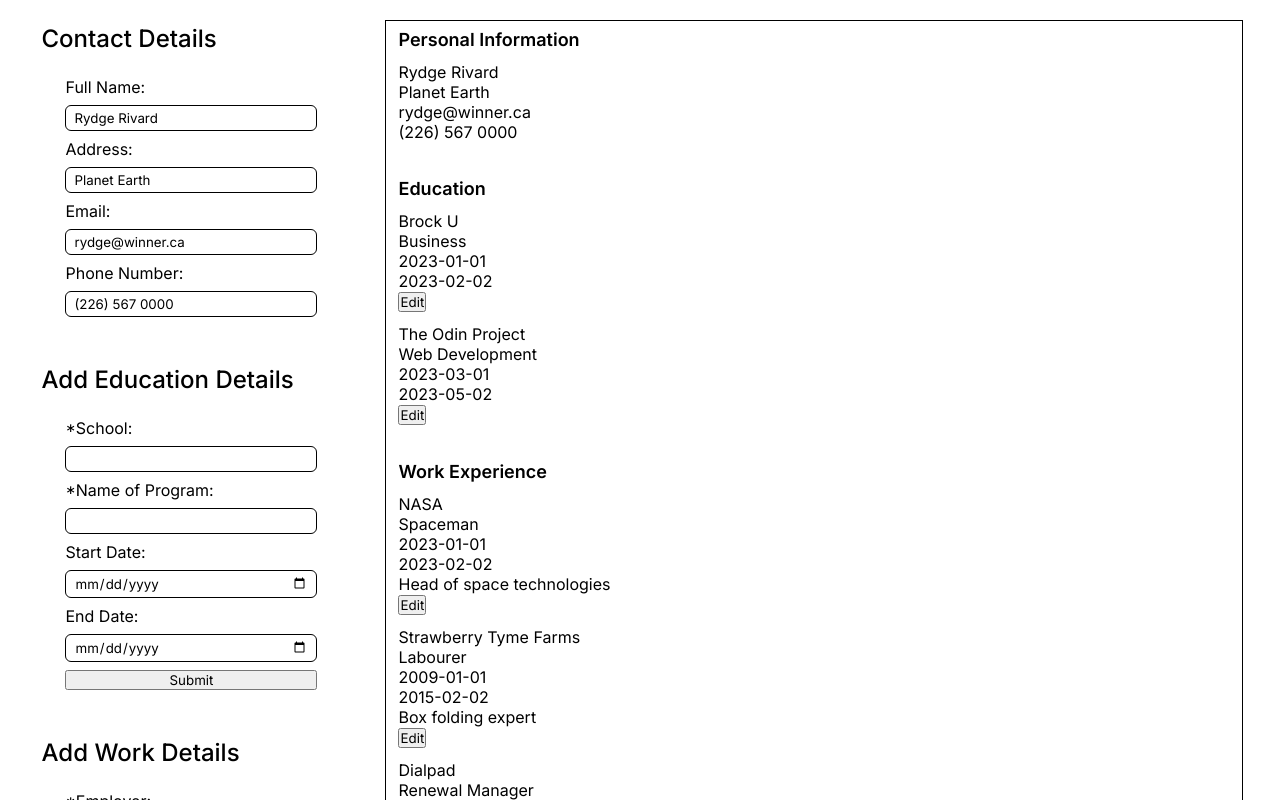
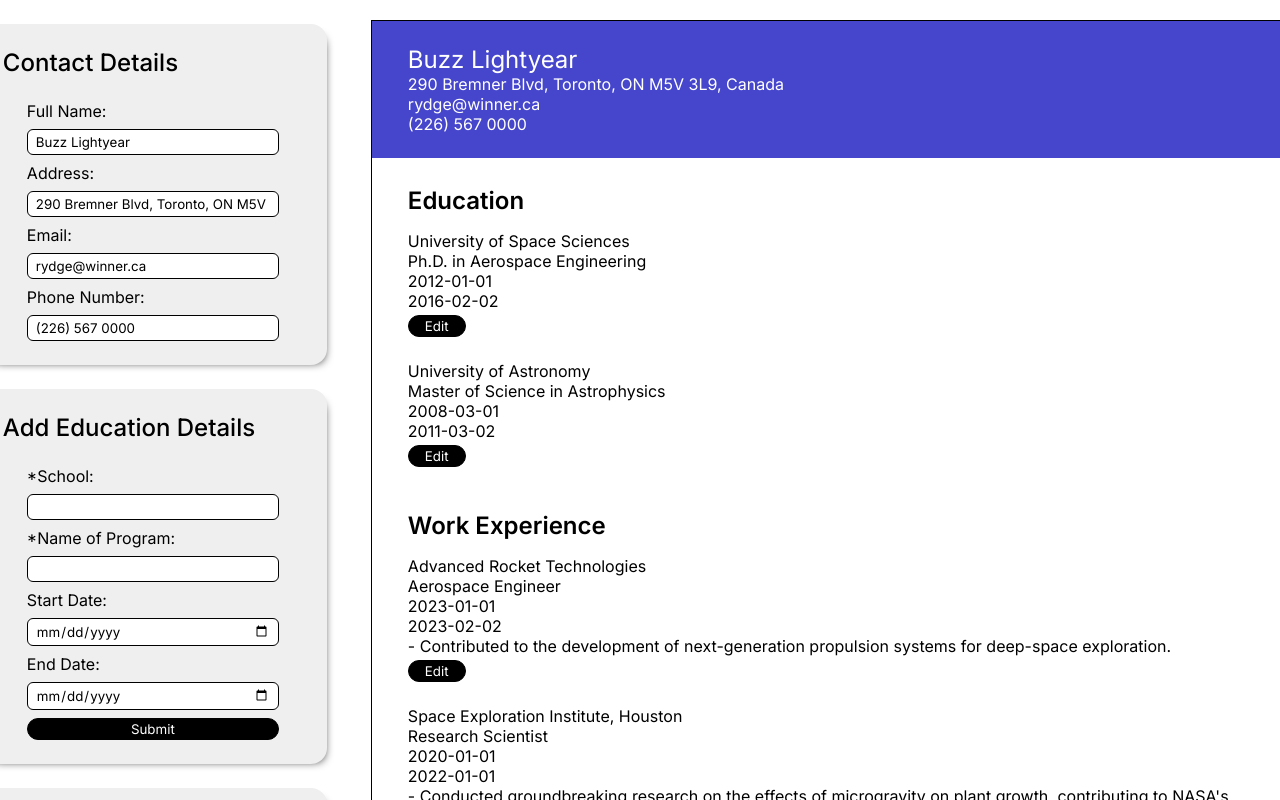
Before and after one commit to rydge-rivard/react-cv-app, a React app: page / in a window 1280 px wide. Shown: the top 800 px of the page. Built offline with nearby package versions, Linux system fonts and the light colour scheme; the HTML template or start-up script is replaced by a standard one.

Commit message:
Add style to editor and display sections.

```diff
--- a/public/data.jsx
+++ b/public/data.jsx
@@ -1,52 +1,55 @@
 export { CONTACT, EDUCATION, JOBS };
 
 const CONTACT = {
-  name: "Rydge Rivard",
-  address: "Planet Earth",
+  name: "Buzz Lightyear",
+  address: "290 Bremner Blvd, Toronto, ON M5V 3L9, Canada",
   email: "rydge@winner.ca",
   phone: "(226) 567 0000",
   id: crypto.randomUUID(),
 };
 const EDUCATION = [
   {
-    school: "Brock U",
-    program: "Business",
-    startDate: "2023-01-01",
-    endDate: "2023-02-02",
+    school: "University of Space Sciences",
+    program: "Ph.D. in Aerospace Engineering",
+    startDate: "2012-01-01",
+    endDate: "2016-02-02",
     id: crypto.randomUUID(),
   },
   {
-    school: "The Odin Project",
-    program: "Web Development",
-    startDate: "2023-03-01",
-    endDate: "2023-05-02",
+    school: "University of Astronomy",
+    program: "Master of Science in Astrophysics",
+    startDate: "2008-03-01",
+    endDate: "2011-03-02",
     id: crypto.randomUUID(),
   },
 ];
 
 const JOBS = [
   {
-    employer: "NASA",
-    title: "Spaceman",
+    employer: "Advanced Rocket Technologies",
+    title: "Aerospace Engineer",
     startDate: "2023-01-01",
     endDate: "2023-02-02",
-    description: "Head of space technologies",
+    description:
+      "- Contributed to the development of next-generation propulsion systems for deep-space exploration.",
     id: crypto.randomUUID(),
   },
   {
-    employer: "Strawberry Tyme Farms",
-    title: "Labourer",
-    startDate: "2009-01-01",
-    endDate: "2015-02-02",
-    description: "Box folding expert",
+    employer: "Space Exploration Institute, Houston",
+    title: "Research Scientist",
+    startDate: "2020-01-01",
+    endDate: "2022-01-01",
+    description:
+      "- Conducted groundbreaking research on the effects of microgravity on plant growth, contributing to NASA's efforts in sustainable space farming.",
     id: crypto.randomUUID(),
   },
   {
-    employer: "Dialpad",
-    title: "Renewal Manager",
-    startDate: "2021-01-01",
-    endDate: "2023-01-01",
-    description: "Renewing big customer contracts",
+    employer: "NASA Johnson Space Center",
+    title: "Mission Specialist",
+    startDate: "2018-01-01",
+    endDate: "2019-01-01",
+    description:
+      "- Actively participated in mission planning, simulation, and execution for various space shuttle missions.",
     id: crypto.randomUUID(),
   },
 ];
--- a/src/components/ContactDisplay.jsx
+++ b/src/components/ContactDisplay.jsx
@@ -11,12 +11,7 @@ function ContactInfo({ contact }) {
       {<ListItem value={contact.phone} key={contact.phone} />}
     </ul>
   );
-  return (
-    <div className="record">
-      <h3>Personal Information</h3>
-      {recordSet}
-    </div>
-  );
+  return <div className="record contact">{recordSet}</div>;
 }
 
 function ListItem({ value, id }) {
--- a/src/components/Display.css
+++ b/src/components/Display.css
@@ -1,12 +1,39 @@
 .record {
-  padding: 8px 12px;
+  padding: 8px 36px;
 }
 
 .record ul {
-  padding: 12px 0 0 0;
+  padding: 16px 0 0 0;
 }
 
 .record h3 {
   font-weight: 600;
-  font-size: 18px;
+  font-size: 24px;
 }
+
+.record.contact {
+  background-color: rgb(70, 70, 205);
+  padding: 8px 36px 24px 36px;
+}
+
+.record.contact * {
+  color: white;
+}
+
+.record.contact li:first-of-type {
+  font-size: 24px;
+}
+
+.display button {
+  padding: 2px 16px;
+  border-radius: 12px;
+  border: 1px solid black;
+  background-color: black;
+  color: white;
+  margin: 4px 0 8px 0;
+}
+
+.display button:hover {
+  cursor: pointer;
+  background-color: rgb(45, 45, 45);
+}
--- a/src/components/Form.css
+++ b/src/components/Form.css
@@ -24,4 +24,21 @@ form {
 
 section.form {
   padding: 0 24px;
+  background-color: #efefef;
+  border-radius: 16px;
+  margin: 24px;
+  box-shadow: 5px 5px 10px -8px;
 }
+
+.editor button {
+  padding: 2px 16px;
+  border-radius: 12px;
+  border: 1px solid black;
+  background-color: black;
+  color: white;
+}
+
+.editor button:hover {
+  cursor: pointer;
+  background-color: rgb(45, 45, 45);
+}
```
